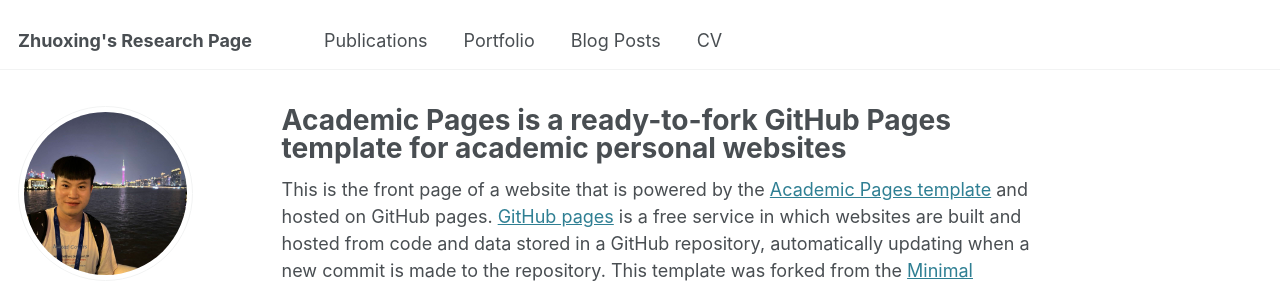
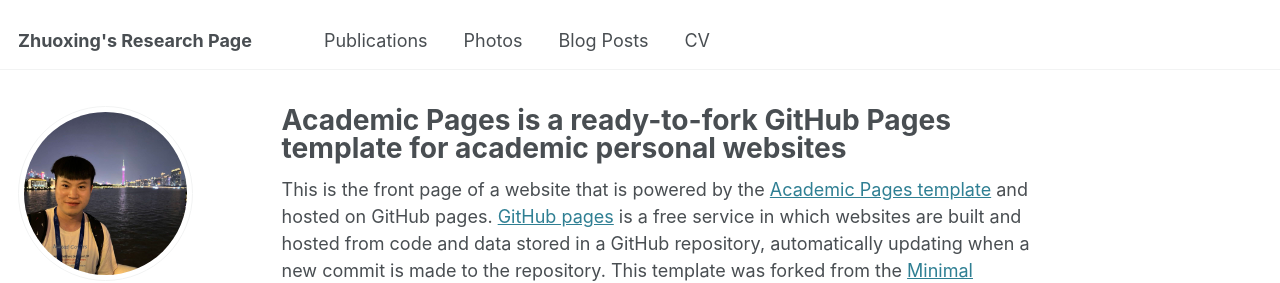
Before and after one commit to zhuoxingzhang/zhuoxingzhang.github.io, a Jekyll site: the page built from _pages/about.md, in a window 1280 px wide. Shown: the top 283 px of the page. Built offline with Jekyll 4.4.1, drawn with Linux system fonts in a browser that asks for light colours; some web fonts are replaced.

Commit message:
Update navigation.yml

```diff
--- a/_data/navigation.yml
+++ b/_data/navigation.yml
@@ -14,7 +14,7 @@ main:
   # - title: "Teaching"
   #   url: /teaching/
 
-  - title: "Portfolio"
+  - title: "Photos"
     url: /portfolio/
 
   - title: "Blog Posts"
```
